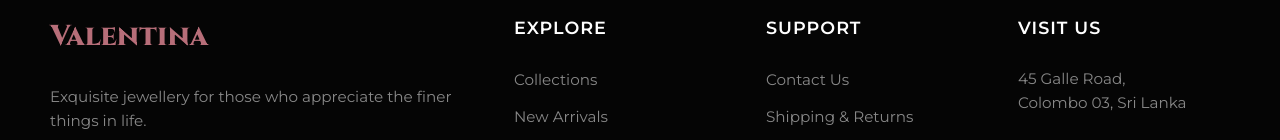
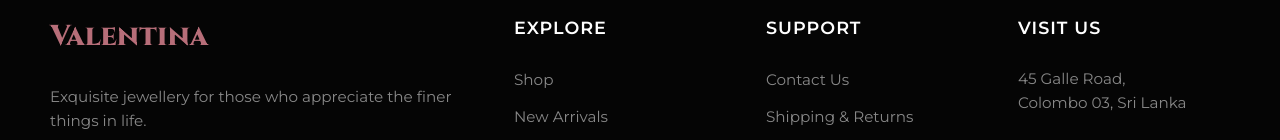
Before and after one commit to layer1-studio/valentina, a React (Vite) app: page / in a window 1280 px wide. Shown: the part 6045-6185 px from the top of the page. Built offline with nearby package versions, Linux system fonts and the light colour scheme; a web font is replaced by a local one.

Commit message:
fix: rename Collections to Shop in footer

```diff
--- a/src/components/Footer.jsx
+++ b/src/components/Footer.jsx
@@ -17,7 +17,7 @@
                 <div className="footer-col">
                     <h4>Explore</h4>
                     <ul>
-                        <li><Link to="/collections">Collections</Link></li>
+                        <li><Link to="/collections">Shop</Link></li>
                         <li><Link to="/collections">New Arrivals</Link></li>
                         <li><Link to="/collections">Gifts</Link></li>
                     </ul>
```
